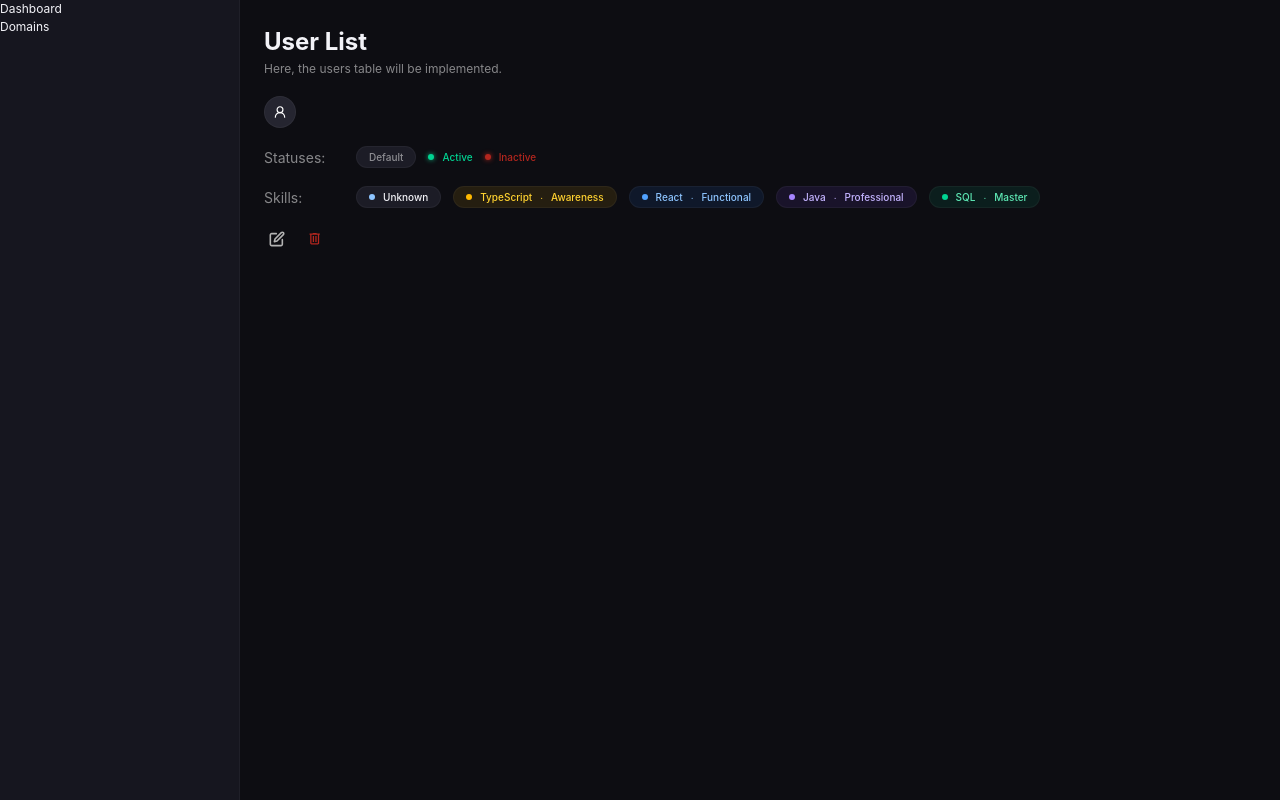
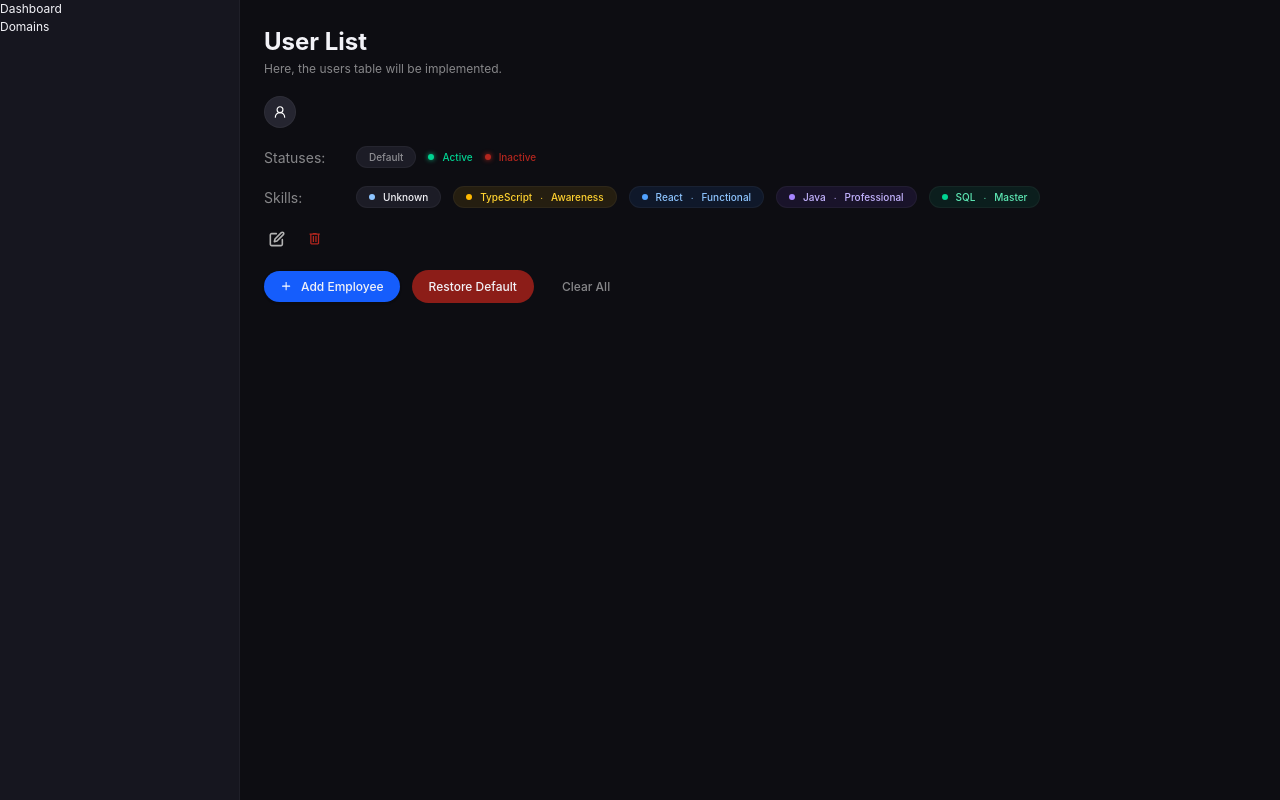
Before and after one commit to Adask3s/expert-management-system, a React (Vite) app in the folder frontend/: page /dashboard in a window 1280 px wide. Built offline with nearby package versions, Linux system fonts and the light colour scheme.

Commit message:
Implement Button component with its styles
Add visualization on DashboardPage

```diff
--- /dev/null
+++ b/frontend/src/components/common/Button/Button.module.css
@@ -0,0 +1,62 @@
+/* Klasa bazowa - resetuje domyślne style przeglądarki i ustawia wspólną anatomię dla przycisków */
+.base {
+    display: inline-flex;
+    align-items: center;
+    justify-content: center;
+    gap: var(--space-2); /* 8px odstępu między ikoną a tekstem */
+    padding: var(--space-2) var(--space-4); /* 8px góra/dół, 16px lewo/prawo */
+
+    font-family: var(--font-family-sans);
+    font-size: var(--font-size-base); /* 12px - drugorzędny tekst, przyciski */
+    font-weight: var(--font-weight-medium);
+
+    border-radius: var(--radius-full); /* pill buttons */
+    border: none;
+    cursor: pointer;
+    transition: all 0.2s ease-in-out;
+}
+
+.base:disabled {
+    opacity: 0.5;
+    cursor: not-allowed;
+}
+
+/* Wariant Primary ("Apply Filters", "+ Add Employee") */
+.primary {
+    background-color: var(--color-brand-solid-button); /* var(--raw-blue-solid) z tokens.css */
+    color: var(--color-text-primary);
+    box-shadow: var(--shadow-button);
+}
+
+.primary:hover:not(:disabled) {
+    background-image: var(--color-brand-gradient);
+}
+
+/* Wariant Ghost ("Clear All") */
+.ghost {
+    background-color: transparent;
+    color: var(--color-text-secondary);
+}
+
+.ghost:hover:not(:disabled) {
+    color: var(--color-text-primary);
+    background-color: var(--color-bg-surface-hover);
+}
+
+/* Wariant Danger ("Restore default", usuwanie ról) */
+.danger {
+    background-color: var(--color-danger-button-bg);
+    color: var(--color-text-primary);
+    border: 1px solid transparent; /* Zapobiega skokom layoutu, jeśli inne warianty dostaną border */
+}
+
+.danger:hover:not(:disabled) {
+    /* Używamy dedykowanego tokenu poświaty dla akcji niebezpiecznych */
+    box-shadow: 0px 0px 12px var(--color-danger-button-glow);
+    background-color: var(--color-error);
+}
+
+.iconWrapper {
+    display: flex;
+    align-items: center;
+}
--- /dev/null
+++ b/frontend/src/components/common/Button/Button.tsx
@@ -0,0 +1,27 @@
+import type {ButtonHTMLAttributes, ReactNode} from "react";
+import styles from './Button.module.css';
+
+// ghost np. dla "Clear All" z Dashboard
+export type ButtonVariant = 'primary' | 'ghost' | 'danger';
+
+export interface ButtonProps extends ButtonHTMLAttributes<HTMLButtonElement> {
+    variant?: ButtonVariant;
+    icon?: ReactNode;   // opcjonalna ikona np. "+" dla "+ Add Employee", ReactNode dla uniwersalności (to odpowiada za wszystko,
+                        // co React potrafi wyrenderować
+    children: ReactNode; // children jako tekst przycisku
+}
+
+// ...props - przekazujemy wszystkie pozostałe atrybuty HTML dla przycisku (takie jak onClick)
+// do jednego obiektu nazwanego props, potem je przekazujemy używając <button {...props}>
+export const Button = ({
+                           children, variant = 'primary', icon, className = '', type = 'button', ...props
+                       }: ButtonProps) => {
+    // łączymy klasę bazową z klasą wariantu
+    const combinedClassName = `${styles.base} ${styles[variant]} ${className}`.trim();
+    return (
+        <button type={type} className={combinedClassName} {...props}>
+            {icon && <span className={styles.iconWrapper}>{icon}</span>}
+            {children}
+        </button>
+    )
+}
--- a/frontend/src/pages/DashboardPage.tsx
+++ b/frontend/src/pages/DashboardPage.tsx
@@ -2,7 +2,9 @@ import {UserAvatar} from "../components/common/UserAvatar/UserAvatar.tsx";
 import {Badge} from "../components/common/Badge/Badge.tsx";
 import {ActionIconButton} from "../components/common/IconButton/ActionIconButton.tsx";
 import editIcon from '../assets/icons/Edit.svg'; // impotrujemy ikonę edytowania
-import deleteIcon from '../assets/icons/Delete.svg'; // impotrujemy ikonę usuwania
+import deleteIcon from '../assets/icons/Delete.svg';
+import plusIcon from '../assets/icons/Plus.svg';
+import {Button} from "../components/common/Button/Button.tsx"; // impotrujemy ikonę usuwania
 
 export const DashboardPage = () => {
     return (
@@ -45,6 +47,14 @@ export const DashboardPage = () => {
                     onClick={() => console.log('Delete action.')}
                 />
             </div>
+            <br/>
+            <div style={{display: 'flex', gap: '12px', alignItems: 'center'}}>
+                <Button variant="primary" icon={<img src={plusIcon} alt="" aria-hidden="true"/>}
+                        onClick={() => console.log('Primary Action')}>Add
+                    Employee</Button>
+                <Button variant="danger" onClick={() => console.log('Danger Action')}>Restore Default</Button>
+                <Button variant="ghost" onClick={() => console.log('Ghost Action')}>Clear All</Button>
+            </div>
         </div>
     );
 };
```
